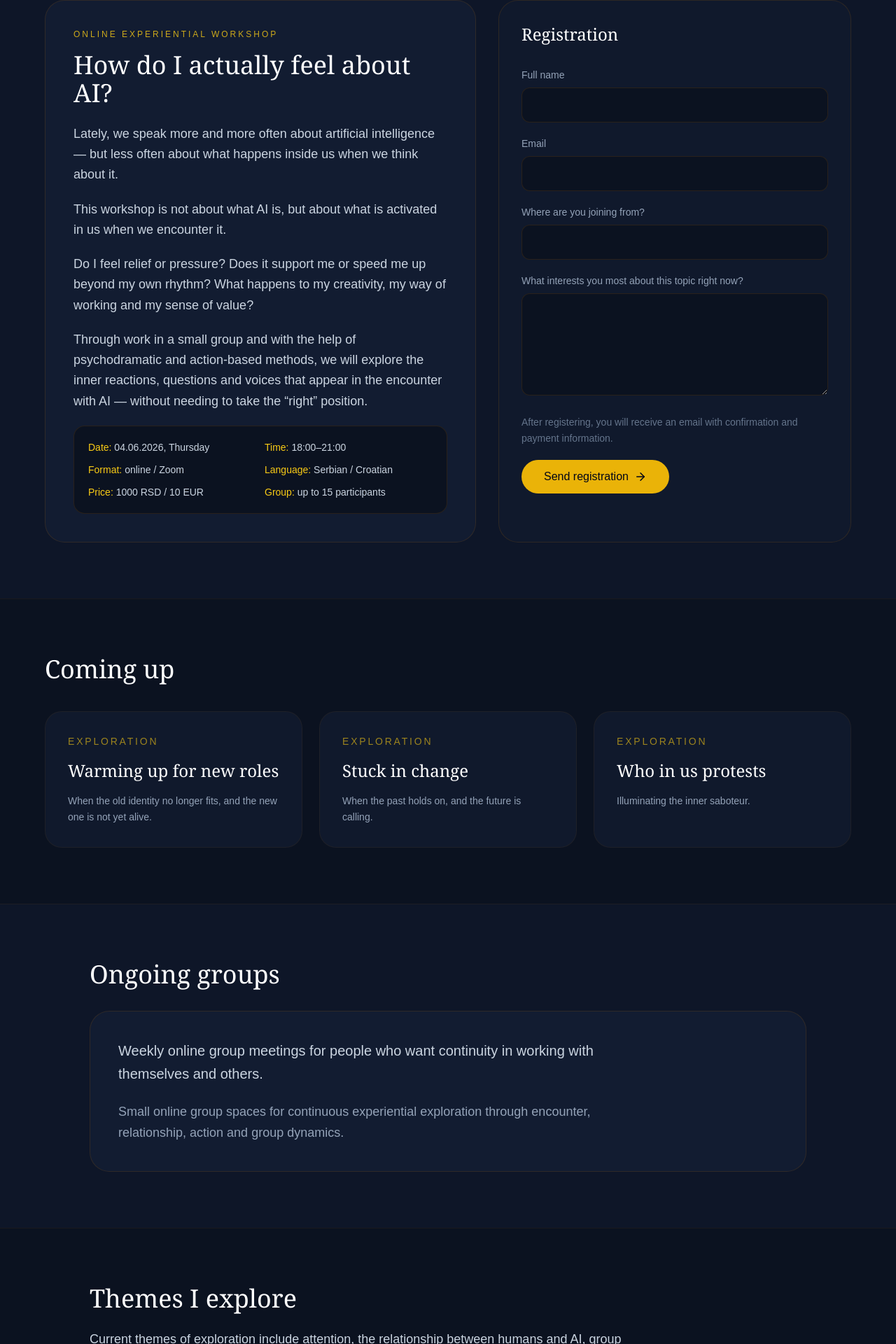
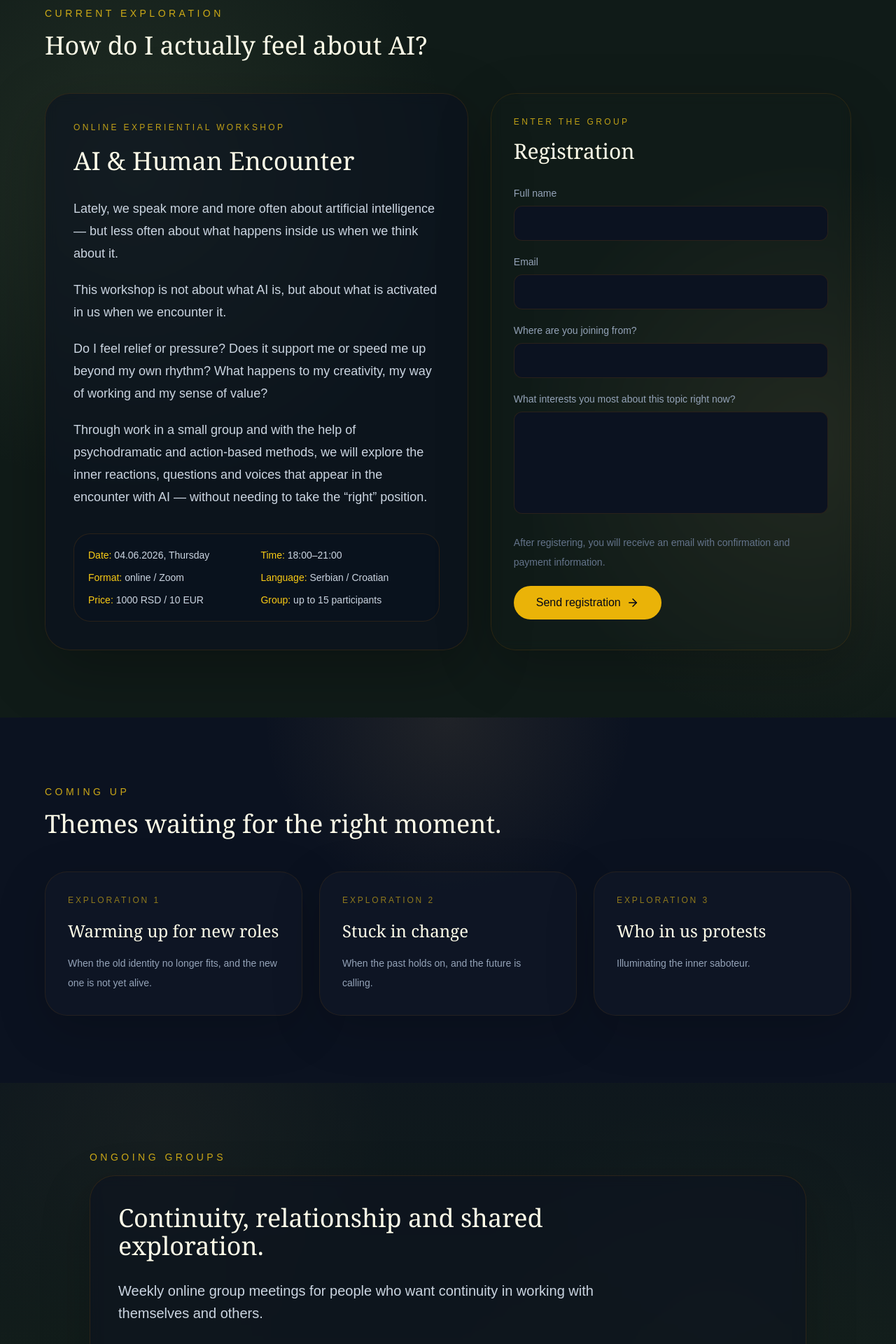
Before and after one commit to tihomirapsiholog/tihomira, a React (Create React App) app: page /en/events in a window 1280 px wide. Shown: the part 853-2773 px from the top of the page at 70% size. Built offline with nearby package versions, Linux system fonts and the light colour scheme.

Commit message:
Refine Events page atmosphere

```diff
--- a/src/pages/EventsPage.jsx
+++ b/src/pages/EventsPage.jsx
@@ -1,9 +1,13 @@
 import { useState } from 'react';
 import { ArrowRight } from 'lucide-react';
+import { useLocation } from 'react-router-dom';
 import SEO from '../components/SEO';
 
 export default function EventsPage({ t, language = 'en' }) {
   const [submitted, setSubmitted] = useState(false);
+  const location = useLocation();
+  const currentLanguage = location.pathname.startsWith('/sr') ? 'sr' : language;
+  const isSerbian = currentLanguage === 'sr';
 
   const handleSubmit = async (e) => {
     e.preventDefault();
@@ -25,27 +29,27 @@ export default function EventsPage({ t, language = 'en' }) {
     }
   };
 
-  const upcomingEvents = t.events.upcomingItems;
+  const upcomingEvents = t.events.upcomingItems || [];
 
   return (
-    <div className="bg-[#0b1220] text-slate-100">
+    <div className="overflow-hidden bg-[#0b1220] text-slate-100">
       <SEO
         title={
-          language === 'sr'
+          isSerbian
             ? 'Događaji | Radionice, grupni susreti i iskustveni prostori'
             : 'Events | Workshops, Gatherings and Experiential Spaces'
         }
         description={
-          language === 'sr'
+          isSerbian
             ? 'Aktuelne i buduće radionice, grupni susreti i iskustveni prostori za psihološko istraživanje, grupni rad i simbolički proces.'
             : 'Current and upcoming workshops, gatherings and experiential spaces for psychological exploration, group work and symbolic process.'
         }
         url={
-          language === 'sr'
+          isSerbian
             ? 'https://tihomira.info/sr/events'
             : 'https://tihomira.info/en/events'
         }
-        language={language}
+        language={currentLanguage}
         alternateUrls={{
           en: 'https://tihomira.info/en/events',
           sr: 'https://tihomira.info/sr/events',
@@ -53,43 +57,60 @@ export default function EventsPage({ t, language = 'en' }) {
         }}
       />
 
-      <section className="mx-auto max-w-5xl px-4 py-24 sm:px-6 lg:px-8">
-        <p className="mb-6 text-sm uppercase tracking-[0.25em] text-yellow-400/80">
+      {/* HERO */}
+      <section className="relative overflow-hidden border-b border-yellow-700/10 bg-[#0b1220] px-4 py-24 sm:px-6 sm:py-28 lg:px-8">
+        <div className="absolute inset-0 bg-[radial-gradient(circle_at_20%_10%,rgba(215,181,109,0.13),transparent_30%),radial-gradient(circle_at_84%_24%,rgba(95,113,80,0.20),transparent_34%),linear-gradient(180deg,#0b1220,#101b18)]" />
+
+        <div className="relative mx-auto max-w-5xl">
+          <p className="mb-6 text-sm uppercase tracking-[0.34em] text-yellow-400/80">
             {t.events.label}
           </p>
 
-        <h1 className="max-w-4xl font-serif text-4xl leading-tight text-white md:text-6xl">
+          <h1 className="max-w-4xl font-serif text-4xl leading-tight text-yellow-50 md:text-6xl">
             {t.events.heroTitle}
           </h1>
 
-        <p className="mt-8 max-w-3xl text-lg leading-relaxed text-slate-300">
+          <div className="my-8 h-px w-36 bg-gradient-to-r from-yellow-400/60 to-transparent" />
+
+          <p className="max-w-3xl text-lg leading-8 text-slate-300">
             {t.events.heroIntro}
           </p>
+        </div>
       </section>
 
-      <section className="border-t border-yellow-700/10 bg-[#0e1628] px-4 py-20 sm:px-6 lg:px-8">
-        <div className="mx-auto max-w-6xl">
-          <h2 className="mb-10 font-serif text-3xl text-white md:text-4xl">
+      {/* CURRENT EVENT */}
+      <section className="relative overflow-hidden bg-[#101b18] px-4 py-20 sm:px-6 sm:py-24 lg:px-8">
+        <div className="absolute inset-0 bg-[radial-gradient(circle_at_15%_30%,rgba(95,113,80,0.22),transparent_34%),radial-gradient(circle_at_90%_65%,rgba(215,181,109,0.09),transparent_30%)]" />
+
+        <div className="relative mx-auto max-w-6xl">
+          <div className="mb-12">
+            <p className="text-sm uppercase tracking-[0.32em] text-yellow-400/80">
               {t.events.currentTitle}
+            </p>
+
+            <h2 className="mt-4 max-w-3xl font-serif text-3xl leading-tight text-yellow-50 md:text-4xl">
+              {t.events.event1RealTitle}
             </h2>
+          </div>
 
-          <div className="grid gap-8 lg:grid-cols-[1.1fr_0.9fr]">
-            <div className="rounded-[28px] border border-yellow-700/20 bg-[#121c31] p-8 md:p-10">
-              <p className="mb-4 text-xs uppercase tracking-[0.25em] text-yellow-400/80">
+          <div className="grid gap-8 lg:grid-cols-[1.08fr_0.92fr]">
+            <article className="rounded-[2.25rem] border border-yellow-700/20 bg-[#0b1220]/60 p-8 shadow-[0_28px_90px_rgba(0,0,0,0.28)] backdrop-blur md:p-10">
+              <p className="mb-5 text-xs uppercase tracking-[0.28em] text-yellow-400/75">
                 {t.events.event1Type}
               </p>
 
-              <h3 className="mb-6 font-serif text-3xl leading-tight text-white md:text-4xl">
-                {t.events.event1RealTitle}
+              <h3 className="mb-8 font-serif text-3xl leading-tight text-yellow-50 md:text-4xl">
+                {t.events.event1Title}
               </h3>
 
-              <div className="space-y-5 text-lg leading-relaxed text-slate-300">
+              <div className="space-y-5 text-lg leading-8 text-slate-300">
                 <p>{t.events.event1Para1}</p>
                 <p>{t.events.event1Para2}</p>
                 <p>{t.events.event1Para3}</p>
                 <p>{t.events.event1Para4}</p>
+              </div>
 
-                <div className="mt-8 grid gap-3 rounded-2xl border border-yellow-700/20 bg-[#0b1220] p-5 text-sm text-slate-300 sm:grid-cols-2">
+              <div className="mt-9 grid gap-3 rounded-[1.5rem] border border-yellow-700/20 bg-[#0b1220]/70 p-5 text-sm text-slate-300 sm:grid-cols-2">
                 <p>
                   <span className="text-yellow-400">
                     {t.events.eventDateLabel}
@@ -132,11 +153,15 @@ export default function EventsPage({ t, language = 'en' }) {
                   {t.events.eventGroupValue}
                 </p>
               </div>
-              </div>
-            </div>
+            </article>
 
-            <div className="rounded-[28px] border border-yellow-700/20 bg-[#10192c] p-8">
-              <h3 className="mb-8 font-serif text-2xl text-white">
+            {/* REGISTRATION FORM */}
+            <aside className="rounded-[2.25rem] border border-yellow-700/20 bg-[#111827]/78 p-8 shadow-[0_24px_80px_rgba(0,0,0,0.22)] backdrop-blur">
+              <p className="mb-4 text-xs uppercase tracking-[0.28em] text-yellow-400/75">
+                {isSerbian ? 'ulaz u grupu' : 'enter the group'}
+              </p>
+
+              <h3 className="mb-8 font-serif text-3xl text-yellow-50">
                 {t.events.formTitle}
               </h3>
 
@@ -191,11 +216,11 @@ export default function EventsPage({ t, language = 'en' }) {
                     name="message"
                     rows="5"
                     required
-                    className="w-full rounded-xl border border-yellow-700/20 bg-[#0b1220] px-4 py-3 text-white outline-none transition-colors focus:border-yellow-400"
+                    className="w-full resize-none rounded-xl border border-yellow-700/20 bg-[#0b1220] px-4 py-3 text-white outline-none transition-colors focus:border-yellow-400"
                   />
                 </div>
 
-                <p className="text-sm leading-relaxed text-slate-500">
+                <p className="text-sm leading-7 text-slate-500">
                   {t.events.formNote}
                 </p>
 
@@ -218,32 +243,41 @@ export default function EventsPage({ t, language = 'en' }) {
                   </div>
                 )}
               </form>
-            </div>
+            </aside>
           </div>
         </div>
       </section>
 
-      <section className="border-t border-yellow-700/10 bg-[#0b1220] px-4 py-20 sm:px-6 lg:px-8">
-        <div className="mx-auto max-w-6xl">
-          <h2 className="mb-10 font-serif text-3xl text-white md:text-4xl">
+      {/* UPCOMING */}
+      <section className="relative overflow-hidden bg-[#0b1220] px-4 py-20 sm:px-6 sm:py-24 lg:px-8">
+        <div className="absolute inset-0 bg-[radial-gradient(circle_at_50%_0%,rgba(215,181,109,0.10),transparent_32%)]" />
+
+        <div className="relative mx-auto max-w-6xl">
+          <p className="mb-4 text-sm uppercase tracking-[0.32em] text-yellow-400/80">
             {t.events.upcomingTitle}
+          </p>
+
+          <h2 className="mb-12 max-w-3xl font-serif text-3xl text-yellow-50 md:text-4xl">
+            {isSerbian
+              ? 'Teme koje čekaju pravi trenutak.'
+              : 'Themes waiting for the right moment.'}
           </h2>
 
           <div className="grid gap-6 md:grid-cols-3">
-            {upcomingEvents.map((item) => (
+            {upcomingEvents.map((item, index) => (
               <div
                 key={item.title}
-                className="rounded-[24px] border border-yellow-700/10 bg-[#10192c] p-8"
+                className="rounded-[2rem] border border-yellow-700/15 bg-[#111827]/70 p-8 shadow-[0_20px_70px_rgba(0,0,0,0.18)] transition duration-300 hover:-translate-y-1 hover:border-yellow-400/30"
               >
-                <p className="text-sm uppercase tracking-[0.2em] text-yellow-400/60">
-                  {t.events.upcomingType}
+                <p className="text-xs uppercase tracking-[0.24em] text-yellow-400/55">
+                  {t.events.upcomingType} {index + 1}
                 </p>
 
-                <h3 className="mt-4 font-serif text-2xl text-white">
+                <h3 className="mt-5 font-serif text-2xl text-yellow-50">
                   {item.title}
                 </h3>
 
-                <p className="mt-4 text-sm leading-relaxed text-slate-400">
+                <p className="mt-4 text-sm leading-7 text-slate-400">
                   {item.subtitle}
                 </p>
               </div>
@@ -252,31 +286,49 @@ export default function EventsPage({ t, language = 'en' }) {
         </div>
       </section>
 
-      <section className="border-t border-yellow-700/10 bg-[#0e1628] px-4 py-20 sm:px-6 lg:px-8">
-        <div className="mx-auto max-w-5xl">
-          <h2 className="mb-8 font-serif text-3xl text-white md:text-4xl">
+      {/* ONGOING GROUPS */}
+      <section className="relative overflow-hidden bg-[#131f19] px-4 py-20 sm:px-6 sm:py-24 lg:px-8">
+        <div className="absolute inset-0 bg-[linear-gradient(180deg,rgba(11,18,32,0.58),rgba(19,31,25,0.96)),radial-gradient(circle_at_18%_15%,rgba(215,181,109,0.10),transparent_28%),radial-gradient(circle_at_80%_70%,rgba(95,113,80,0.22),transparent_34%)]" />
+
+        <div className="relative mx-auto max-w-5xl">
+          <p className="mb-4 text-sm uppercase tracking-[0.32em] text-yellow-400/80">
             {t.events.ongoingGroupsTitle}
+          </p>
+
+          <div className="rounded-[2.25rem] border border-yellow-700/20 bg-[#0b1220]/55 p-8 shadow-[0_22px_70px_rgba(0,0,0,0.22)] backdrop-blur md:p-10">
+            <h2 className="max-w-3xl font-serif text-3xl leading-tight text-yellow-50 md:text-4xl">
+              {isSerbian
+                ? 'Kontinuitet, odnos i zajedničko istraživanje.'
+                : 'Continuity, relationship and shared exploration.'}
             </h2>
 
-          <div className="rounded-[28px] border border-yellow-700/20 bg-[#121c31] p-8 md:p-10">
-            <p className="max-w-3xl text-xl leading-relaxed text-slate-300">
+            <p className="mt-7 max-w-3xl text-xl leading-8 text-slate-300">
               {t.events.ongoingGroupsText1}
             </p>
 
-            <p className="mt-6 max-w-3xl text-lg leading-relaxed text-slate-400">
+            <p className="mt-6 max-w-3xl text-lg leading-8 text-slate-400">
               {t.events.ongoingGroupsText2}
             </p>
           </div>
         </div>
       </section>
 
-      <section className="border-t border-yellow-700/10 px-4 py-20 sm:px-6 lg:px-8">
-        <div className="mx-auto max-w-5xl">
-          <h2 className="mb-6 font-serif text-3xl text-white md:text-4xl">
+      {/* THEMES */}
+      <section className="relative overflow-hidden bg-[#0b1220] px-4 py-20 sm:px-6 sm:py-24 lg:px-8">
+        <div className="absolute inset-0 bg-[radial-gradient(circle_at_80%_0%,rgba(215,181,109,0.09),transparent_30%)]" />
+
+        <div className="relative mx-auto max-w-5xl text-center">
+          <p className="mb-4 text-sm uppercase tracking-[0.32em] text-yellow-400/80">
             {t.events.themesTitle}
+          </p>
+
+          <h2 className="mx-auto max-w-3xl font-serif text-3xl leading-tight text-yellow-50 md:text-4xl">
+            {isSerbian
+              ? 'Prostori se otvaraju oko onoga što je živo sada.'
+              : 'Spaces open around what is alive now.'}
           </h2>
 
-          <p className="max-w-3xl text-lg leading-relaxed text-slate-300">
+          <p className="mx-auto mt-7 max-w-3xl text-lg leading-8 text-slate-300">
             {t.events.themesText}
           </p>
         </div>
```
Lines whose indentation alone changed are shown as unchanged.
